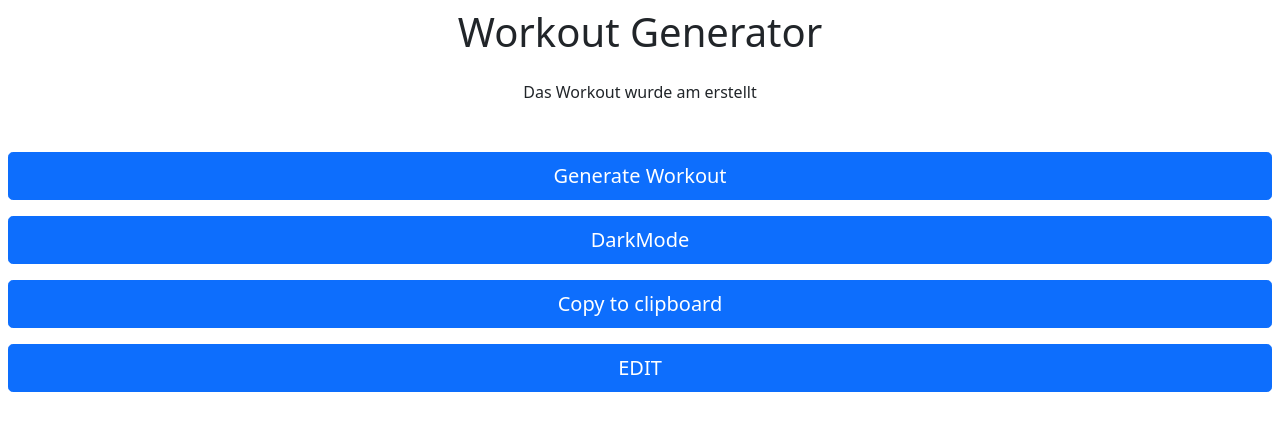
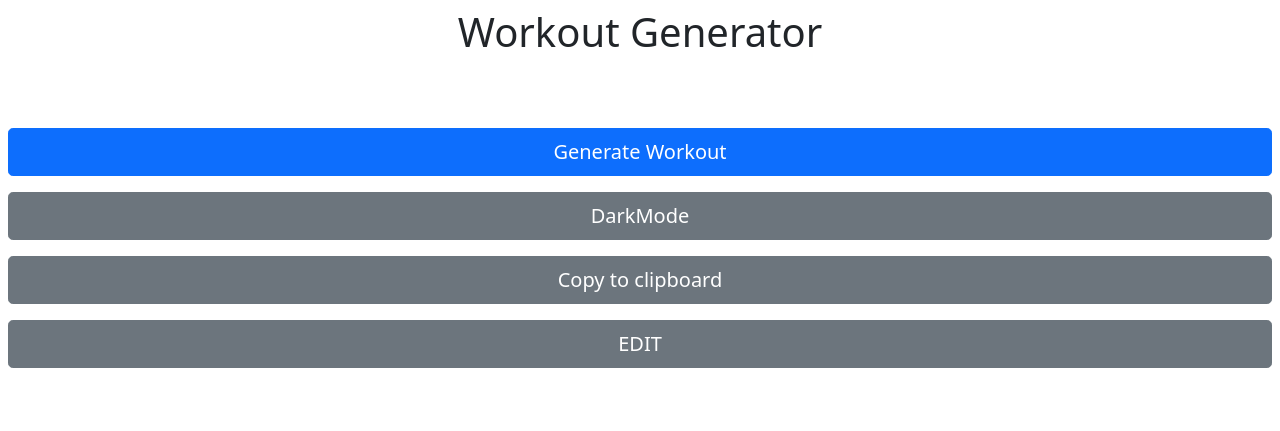
Before and after one commit to Bugfighter/WorkoutGenerator, a PHP site: page / in a window 1280 px wide. Shown: the top 431 px of the page. Run offline with PHP 8.4, Linux system fonts and the light colour scheme; data that the repository does not hold is empty.

Commit message:
nachbesserungen mit Date

```diff
--- a/Controller/ajax.php
+++ b/Controller/ajax.php
@@ -68,7 +68,7 @@ function writeUebungen($string){
     if($success === false){
         $success = "Daten nicht gespeichert error beim fwrite";
     }else{
-        $success = "Daten erfolgreich Gespeichert";
+        $success = "Daten erfolgreich gespeichert";
     }
     return $success;
 }
--- a/index.php
+++ b/index.php
@@ -16,14 +16,14 @@
         <button id="generate" type="button" class="btn btn-primary btn-lg" style="width: 100%"> Generate Workout</button>
     </div>
     <div class="d-flex p-2 flex-column justify-content-center align-items-center ">
-        <button  type="button" class="btn btn-primary btn-lg" style="width: 100%" onclick="darkmode()"> DarkMode</button>
+        <button  type="button" class="btn btn-secondary btn-lg" style="width: 100%" onclick="darkmode()"> DarkMode</button>
     </div>
     <div class="d-flex p-2 flex-column justify-content-center align-items-center ">
-        <button id="copy-to-clipboard-button" type="button" class="btn btn-primary btn-lg" style="width: 100%" > Copy to clipboard</button>
+        <button id="copy-to-clipboard-button" type="button" class="btn btn-secondary btn-lg" style="width: 100%" > Copy to clipboard</button>
         <textarea  style="opacity: .01;height:0;position:absolute;z-index: -1; " id="toClipboard"></textarea>
     </div>
     <div class="d-flex p-2 flex-column justify-content-center align-items-center ">
-        <a class="btn btn-primary btn-lg" style="width: 100%" href="edit.php" > EDIT</a>
+        <a class="btn btn-secondary btn-lg" style="width: 100%" href="edit.php" > EDIT</a>
     </div>
 </body>
 <script type="text/javascript">
@@ -46,9 +46,11 @@
     function loadWorkout() {
         var DATEWorkout = "";
         $.get("Controller/ajax.php?action=getFileAge",function (data) {
-            $("#fileAge").html("Das Workout wurde am "+data+" erstellt");
-            DATEWorkout = data;
-            console.log(data);
+            if(data !== ""){
+                $("#fileAge").html("Das Workout wurde am "+data+" erstellt");
+                DATEWorkout = data;
+                console.log(data);
+            }
         });
 
             $.getJSON("Controller/ajax.php?action=getWorkout",function (data) {
```
